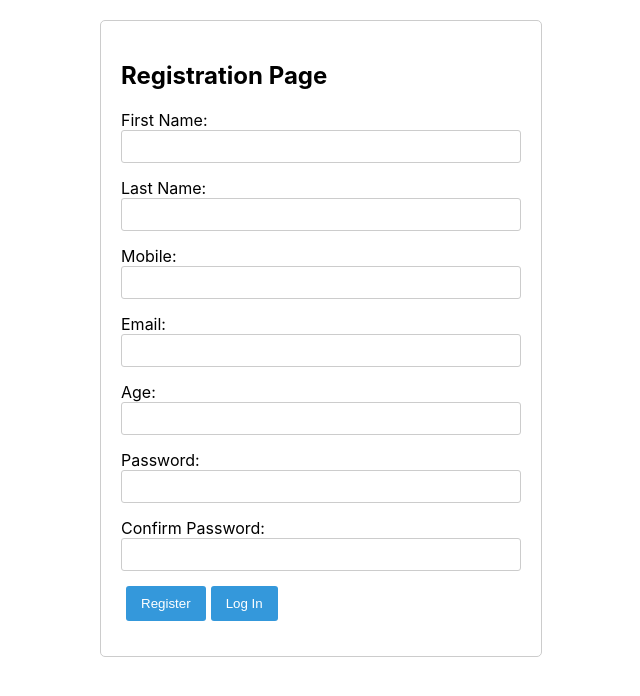
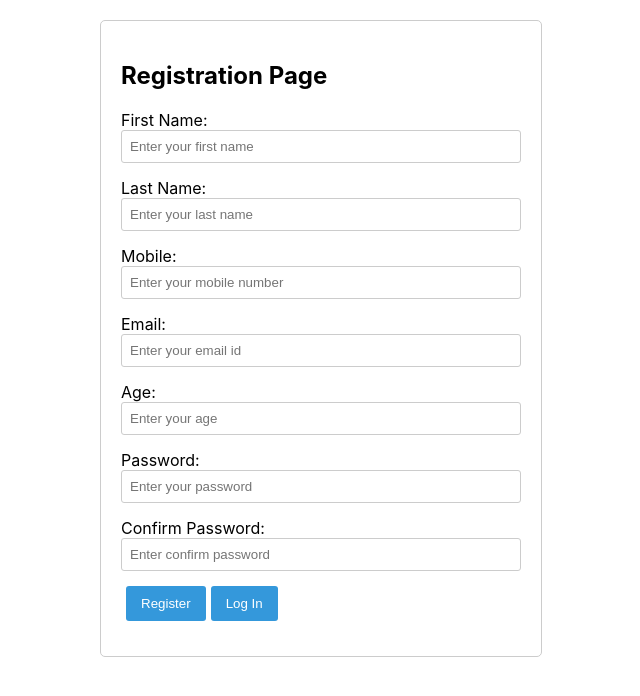
Before and after one commit to saifu-mullani/iChatAppFrontEnd, a React (Create React App) app: page /register in a window 1280 px wide. Shown: the top 696 px of the page, without its empty margins (319-959 px from the left). Built offline with nearby package versions, Linux system fonts and the light colour scheme.

Commit message:
Socket Domain Changes

```diff
--- a/src/components/ChatPage/index.js
+++ b/src/components/ChatPage/index.js
@@ -11,6 +11,7 @@ import NotificationSound from '../../common/components/toaster/NotificationSound
 import StickerPicker from '../Stickers';
 import PopupDialog from "../../common/popup/PopupDialog"
 import EmojiPicker from '../EmojiPicker/index';
+import domain_name from "../../common/utility"
 const moment = require("moment")
 
 
@@ -59,7 +60,7 @@ export default function ChatPage() {
     }
 
     useEffect(()=>{
-      socket = io('http://localhost:8001');
+      socket = io(domain_name);
       let a = receiverId
       let b =  senderId
       // setReceiver(a)
--- a/src/components/Registration/RegistrationPage.css
+++ b/src/components/Registration/RegistrationPage.css
@@ -4,6 +4,7 @@
     margin-top : 20px;
     padding: 20px;
     border: 1px solid #ccc;
+    max-height: 100vh;
     border-radius: 5px;
   }
 
--- a/src/components/Registration/index.js
+++ b/src/components/Registration/index.js
@@ -99,6 +99,7 @@ const RegistrationPage = () => {
               type="text"
               name="first_name"
               value={formData.first_name}
+              placeholder="Enter your first name"
               onChange={handleChange}
               required
             />
@@ -111,6 +112,7 @@ const RegistrationPage = () => {
               type="text"
               name="last_name"
               value={formData.last_name}
+              placeholder="Enter your last name"
               onChange={handleChange}
               required
             />
@@ -122,8 +124,10 @@ const RegistrationPage = () => {
             <input
               type="text"
               name="mobile"
+              maxlength="10"
               value={formData.mobile}
               onChange={handleChange}
+              placeholder="Enter your mobile number"
               required
             />
           </label>
@@ -135,6 +139,7 @@ const RegistrationPage = () => {
               type="email"
               name="email"
               value={formData.email}
+              placeholder="Enter your email id"
               onChange={handleChange}
               required
             />
@@ -147,6 +152,7 @@ const RegistrationPage = () => {
               type="number"
               name="age"
               value={formData.age}
+              placeholder="Enter your age"
               onChange={handleChange}
               required
             />
@@ -159,6 +165,7 @@ const RegistrationPage = () => {
               type="password"
               name="password"
               value={formData.password}
+              placeholder="Enter your password"
               onChange={handleChange}
               required
             />
@@ -170,6 +177,7 @@ const RegistrationPage = () => {
             <input
               type="password"
               name="confirm_password"
+              placeholder="Enter confirm password"
               value={formData.confirm_password}
               onChange={handleChange}
               required
```
